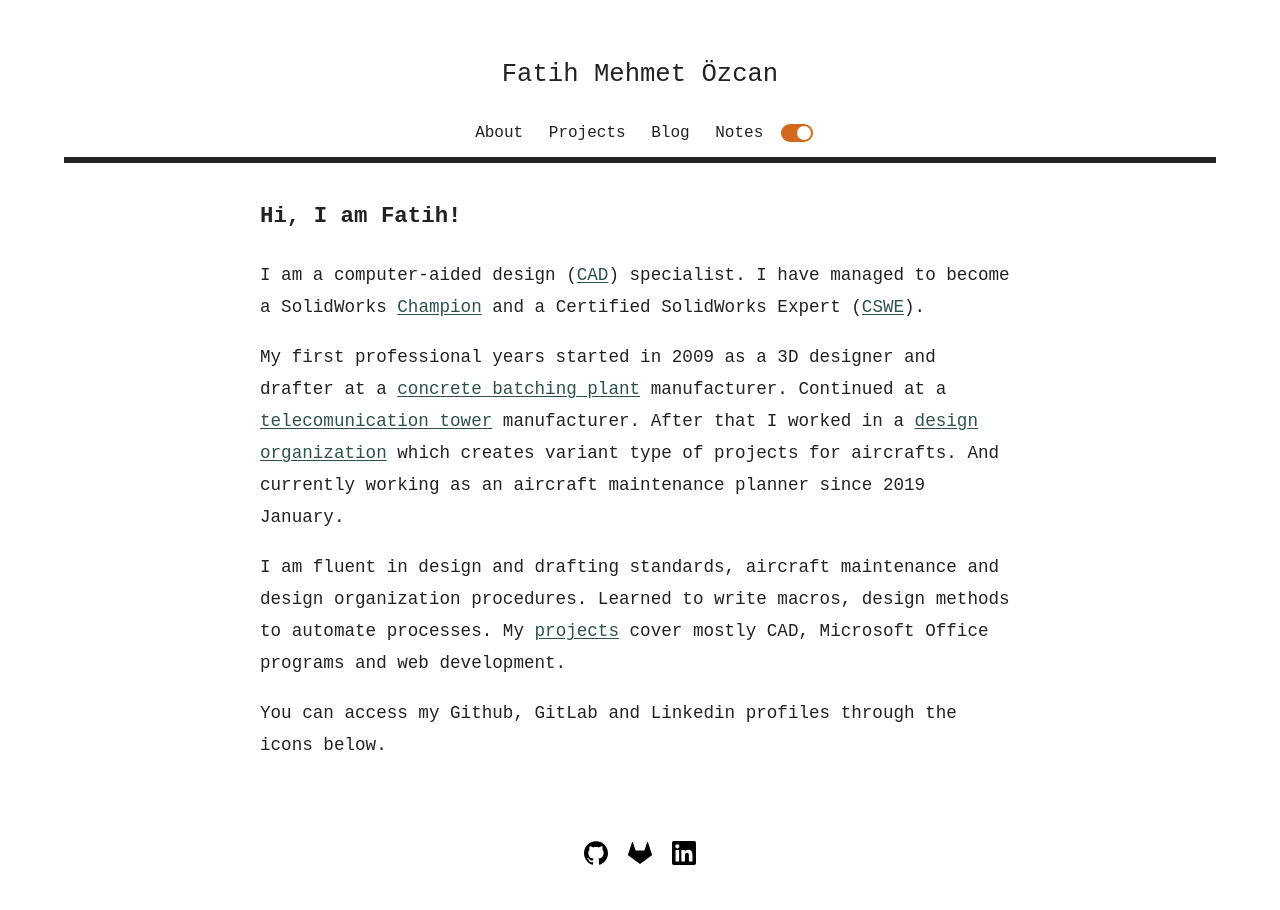
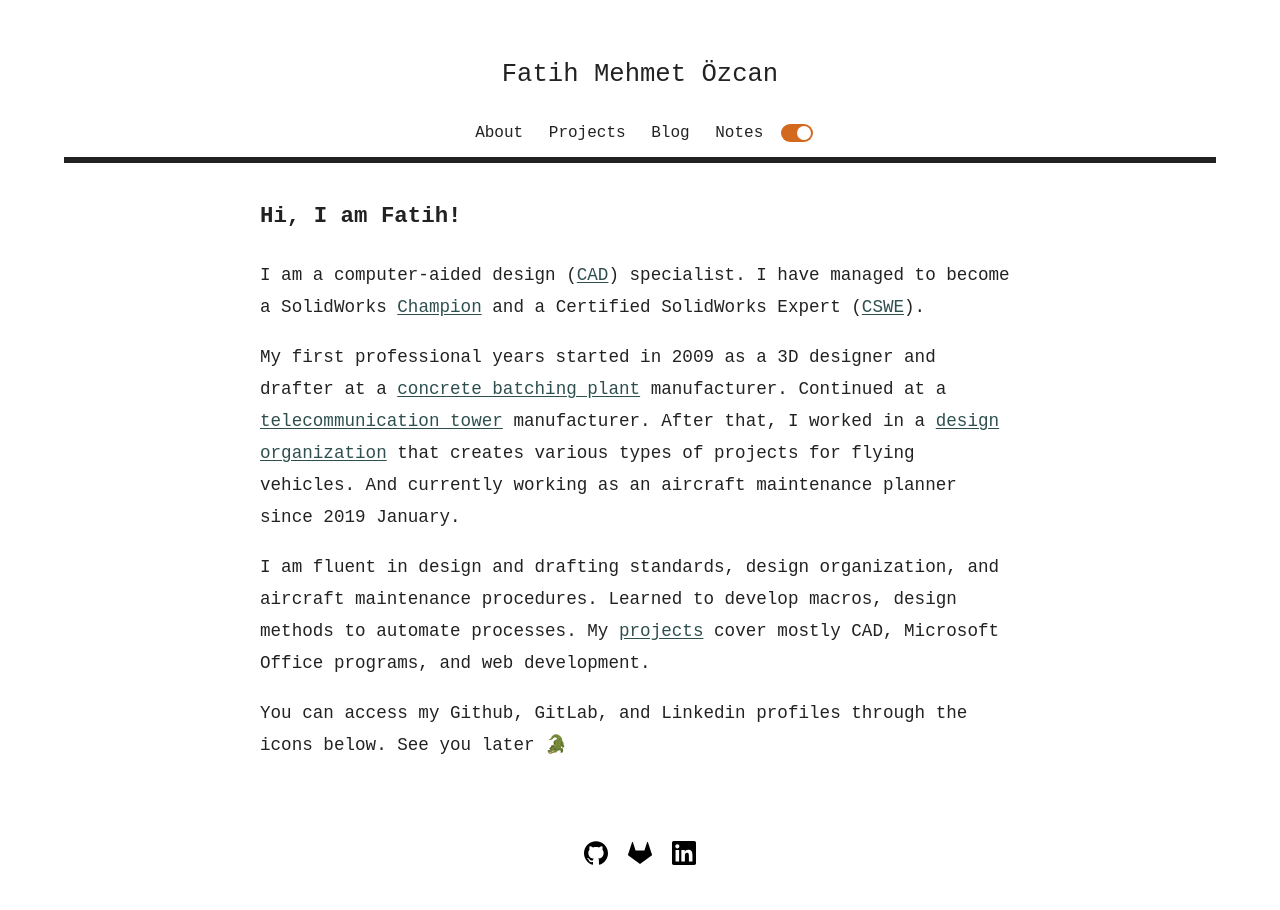
Before and after one commit to fatihmeh/fatihmeh.github.io, a Jekyll site: the page built from index.html, in a window 1280 px wide. Built offline with Jekyll 4.4.1, drawn with Linux system fonts in a browser that asks for light colours.

Commit message:
Update index.html

```diff
--- a/index.html
+++ b/index.html
@@ -6,8 +6,8 @@ title: Fatih Mehmet Özcan
 <h2 class="parag-header">Hi, I am Fatih!</h2>
 <p class="about">I am a computer-aided design (<a href="https://en.wikipedia.org/wiki/Computer-aided_design" target="_blank">CAD</a>) specialist. I have managed to become a SolidWorks <a href="https://www.credly.com/badges/299bb037-063a-4071-bd22-4425362f5d5e/public_url" target="_blank">Champion</a> and a Certified SolidWorks Expert (<a href="https://www.credly.com/badges/714364cf-6316-4259-a887-f85d9bb7d731/public_url" target="_blank">CSWE</a>).</p>
 <br>
-<p class="about">My first professional years started in 2009 as a 3D designer and drafter at a <a href="https://en.wikipedia.org/wiki/Concrete_plant" target="_blank">concrete batching plant</a> manufacturer. Continued at a <a href="https://en.wikipedia.org/wiki/Radio_masts_and_towers#Tubular_steel" target="_blank">telecomunication tower</a> manufacturer. After that I worked in a <a href="https://www.easa.europa.eu/domains/aircraft-products/design-organisations" target="_blank">design organization</a> which creates variant type of projects for aircrafts. And currently working as an aircraft maintenance planner since 2019 January.</p>
+<p class="about">My first professional years started in 2009 as a 3D designer and drafter at a <a href="https://en.wikipedia.org/wiki/Concrete_plant" target="_blank">concrete batching plant</a> manufacturer. Continued at a <a href="https://en.wikipedia.org/wiki/Radio_masts_and_towers#Tubular_steel" target="_blank">telecommunication tower</a> manufacturer. After that, I worked in a <a href="https://www.easa.europa.eu/domains/aircraft-products/design-organisations" target="_blank">design organization</a> that creates various types of projects for flying vehicles. And currently working as an aircraft maintenance planner since 2019 January.</p>
 <br>
-<p class="about">I am fluent in design and drafting standards, aircraft maintenance and design organization procedures. Learned to write macros, design methods to automate processes. My <a href="/projects">projects</a> cover mostly CAD, Microsoft Office programs and web development.</p>
+<p class="about">I am fluent in design and drafting standards, design organization, and aircraft maintenance procedures. Learned to develop macros, design methods to automate processes. My <a href="/projects">projects</a> cover mostly CAD, Microsoft Office programs, and web development.</p>
 <br>
-<p class="about-margin">You can access my Github, GitLab and Linkedin profiles through the icons below.</p>
+<p class="about-margin">You can access my Github, GitLab, and Linkedin profiles through the icons below. See you later 🐊</p>
```
